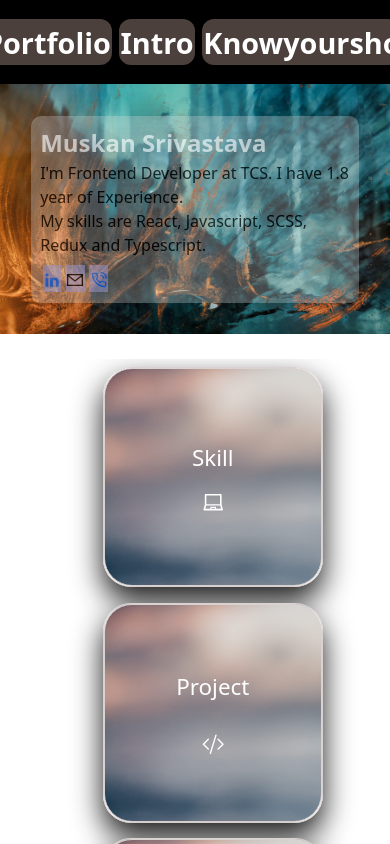
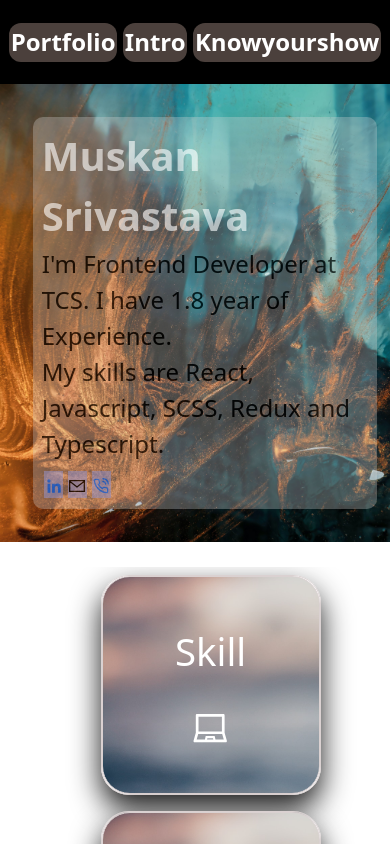
Before and after one commit to MuskanSrivastava8/Mitra, a React (Create React App) app: page /Mitra/Portfolio in a window 390 px wide. Shown: the top 844 px of the page. Built offline with nearby package versions, Linux system fonts and the light colour scheme.

Commit message:
commit_ ipad media query done for all tab

```diff
--- a/src/Components/Intro/Intro.scss
+++ b/src/Components/Intro/Intro.scss
@@ -46,7 +46,22 @@
     border-radius: 11px;
 }
 
-@media only screen and (min-width: 992px) {}
+@media only screen and (max-width: 904px) {
+    .intro_container {
+        width: 105%;
+    }
+    .welcome_text {
+        font-size: 2.8rem;
+    }
+    .greeting_text {
+        font-weight: 600;
+        font-size: 1.5rem;
+    }
+    .intro_content_box {
+        margin-left: 4%;
+        margin-right: 7%;
+    }
+}
 @media only screen and (min-width: 768px) {}
 @media only screen and (min-width: 479px) {}
 
--- a/src/Components/Menu.scss
+++ b/src/Components/Menu.scss
@@ -33,7 +33,7 @@
     // border-radius: 8px;
     text-shadow: 0.5px 0.5px 1px #be9fc6, 0 0 25px #b29db1, 0 0 5px #bf85b5;
 }
-@media only screen and (max-width: 904px) {
+@media only screen and (max-width: 904px) { //ipad
     .menu_container {
         width: 105%;
         height: 10vh;
@@ -43,5 +43,16 @@
         // padding: 2.4%;
     }
 }
-@media only screen and (min-width: 768px) {}
-@media only screen and (min-width: 479px) {}
+@media only screen and (max-width: 414px) { //Iphone XR
+    .menu_container {
+        width: 100%;
+    }
+    .menu_item {
+        font-size: 1.5rem;
+        // padding: 2.4%;
+    }
+}
+// @media only screen and (max-width: 390px) { //Iphone 12 pro
+// }
+// @media only screen and (max-width: 376px) { //Iphone SE
+// }
--- a/src/Components/Portfolio/Summary.js
+++ b/src/Components/Portfolio/Summary.js
@@ -26,8 +26,7 @@ export default function Summary() {
                     <h1>Skill</h1>
                   </div>
                   <div className="points_details">
-                  <h4>React</h4>
-                  <p>Javascript, Typescript, Redux, Sass, HTML, CSS</p>
+                  <p>React, Javascript, Typescript, Redux, Sass, HTML, CSS</p>
                   </div>
                 </div>
               </div>
--- a/src/Components/Portfolio/portfolio.scss
+++ b/src/Components/Portfolio/portfolio.scss
@@ -56,7 +56,8 @@
     display: flex;
     margin-top: 2%;
 }
-.menu_item_contact{
+
+.menu_item_contact {
     margin: 0.8%;
     border-color: transparent;
     padding: .4%;
@@ -217,9 +218,34 @@ td {
     }
 
     .flip-card {
-        width: 240px;
+        width: 80%;
         height: 240px;
     }
+
+    .card_text {
+        font-size: 2.4rem;
+    }
+
+    .occupation {
+        font-size: 1.5rem;
+    }
+
+    .intro {
+        width: 105%;
+    }
+
+    .name_text {
+        font-size: 2.5rem;
+    }
+
+    .points_details {
+        font-size: 1.8rem;
+    }
+
+    .center {
+        font-size: 2rem;
+    }
+
 }
 
 
--- a/src/Components/ProjectOne/ProjectOneComponent.scss
+++ b/src/Components/ProjectOne/ProjectOneComponent.scss
@@ -52,48 +52,6 @@
     margin-bottom: 21px;
 }
 
-// @media only screen and (max-width: 768px) {
-
-//     .main_div1 {
-//         background-color: #ebcfcf;
-//         color: white;
-//         height: 100%;
-//         width: 100%;
-//     }
-
-//     .section_1 {
-//         height: 100%;
-//         width: 100%;
-//         margin-top: 36px;
-//         margin-left: 5px;
-//     }
-
-//     .section_2 {
-//         height: 100%;
-//         width: 100%;
-//         margin-top: 36px;
-//     }
-
-//     .section_3 {
-//         height: auto;
-//         width: 92vw;
-//         margin-top: 56px;
-//     }
-
-//     .section_4 {
-//         height: auto;
-//         width: auto;
-//         margin-top: 25px;
-//     }
-
-//     .container {
-//         height: 100%;
-//         width: 100%;
-//     }
-
-
-// }
-
 @media only screen and (max-width: 904px) {
 
     //Ipad
@@ -119,7 +77,7 @@
 
     .section_3 {
         height: 100%;
-        width: 92vw;
+        width: 100%;
         margin-top: 56px;
     }
 
@@ -138,15 +96,18 @@
         height: 67px;
         width: 67px;
     }
-
-    // .items_box{
-    //     width: 90;
-    // }
 }
 
-// @media only screen and (max-width: 414px) { //Iphone XR
-// }
-// @media only screen and (max-width: 390px) { //Iphone 12 pro
-// }
+@media only screen and (max-width: 414px) { //Iphone XR
+    .main_div1 {
+        height: 150vh;
+        width: 100%;
+    }
+}
+@media only screen and (max-width: 390px) { //Iphone 12 pro
+    .section_3 {
+        height: calc(100% - 56px);
+    }
+}
 // @media only screen and (max-width: 376px) { //Iphone SE
 // }
--- a/src/Components/ProjectOne/ProjectOneComponent/TvShowDetails.scss
+++ b/src/Components/ProjectOne/ProjectOneComponent/TvShowDetails.scss
@@ -423,6 +423,7 @@
         width: 100%;
         margin: 8px;
     }
+
     .details {
         margin-top: 25px;
         font-size: 42px;
@@ -449,99 +450,56 @@
         font-size: 65px;
         font-weight: 700;
     }
+
     .logo_img img {
         height: 124px;
         width: 124px;
         border-radius: 50%;
     }
+
     .RecommendList_title_text {
-        font-size: 34px;
+        font-size: 1.5rem;
 
     }
+
     .recommend_title_box {
-        font-size: 26px;
+        font-size: 1.5rem;
 
     }
 }
-// @media only screen and (max-width: 414px) {
-//     .logo_subtitle {
-//         margin-top: 0px;
-//     }
 
-//     .search_box {
-//         border-radius: 30px;
-//         background-color: #d9d9d96e;
-//         height: 30px;
-//         color: white;
-//         font-weight: 100;
-//         font-size: 20px;
-//         width: 80%;
-//         border-color: transparent;
-//         padding: 18px 18px 18px 18px;
-//         margin-top: 22px;
-//         margin-left: -17px;
-//         width: 24vw;
-//     }
+@media only screen and (max-width: 414px) {
+    .logo_img img {
+        height: 80px;
+        width: 80px;
+    }
 
-//     .clear_btn {
-//         margin-left: 6px;
-//         // background-color: red;
-//         border-radius: 30px;
-//         height: -1vh;
-//         width: 9vw;
-//     }
+    .logo_subtitle {
+        font-size: 20px;
+    }
 
-//     .details_container {
-//         // background-color: red;
-//         // border: 1px solid #0800006e;
-//         // border-radius: 22px;
-//         width: auto;
-//         height: auto;
-//         margin-right: 0px;
-//         margin-top: 65px;
-//     }
+    // .search_box{
+    //     height: 48px;
+    // }
+    .clear_btn button {
+        background-color: red;
+    }
 
-//     .RecommendList_title_box {
-//         margin-left: 16px;
-//         background-color: #a288886e;
-//         border: 1px solid #0800006e;
-//         border-radius: 22px;
-//         width: -moz-fit-content;
-//         width: fit-content;
-//     }
+    .title {
+        font-size: 45px;
+    }
 
-//     .recommend_container {
-//         cursor: pointer;
-//         width: 50vw;
-//         margin: 8px;
-//     }
-//     .details {
-//         margin-top: 25px;
-//         font-size: 25px;
-//         height: fit-content;
-//     }
+    .rating_container {
+        font-size: 26px;
+    }
 
-//     .RecommendList_List {
-//         margin-top: 18px;
-//     }
-
-//     .recommendation_container {
-//         margin-top: 75px;
-//     }
-
-//     .rating_container {
-//         font-size: 22px;
-//     }
-
-//     .points_container {
-//         font-size: 22px;
-//     }
-
-//     .title {
-//         font-size: 38px;
-//         font-weight: 700;
-//     }
-// }
+    .details {
+        /* height: 60%; */
+        width: 95%;
+        font-size: 1.5rem;
+        margin-left: 2%;
+    }
+}
 
 // @media only screen and (max-width: 390px) {
 //     .logo_subtitle {
@@ -595,11 +553,9 @@
 //         width: 50vw;
 //         margin: 8px;
 //     }
-//     .details {
-//         margin-top: 25px;
-//         font-size: 25px;
-//         height: fit-content;
-//     }
+// .details {
+//     font-size: 1.5rem;
+// }
 
 //     .RecommendList_List {
 //         margin-top: 18px;
@@ -624,81 +580,4 @@
 // }
 
 // @media only screen and (max-width: 376px) {
-//     .logo_subtitle {
-//         margin-top: 0px;
-//     }
-
-//     .search_box {
-//         border-radius: 30px;
-//         background-color: #d9d9d96e;
-//         height: 30px;
-//         color: white;
-//         font-weight: 100;
-//         font-size: 20px;
-//         width: 80%;
-//         border-color: transparent;
-//         padding: 18px 18px 18px 18px;
-//         margin-top: 22px;
-//         margin-left: -17px;
-//         width: 24vw;
-//     }
-
-//     .clear_btn {
-//         margin-left: 6px;
-//         // background-color: red;
-//         border-radius: 30px;
-//         height: -1vh;
-//         width: 9vw;
-//     }
-
-//     .details_container {
-//         // background-color: red;
-//         // border: 1px solid #0800006e;
-//         // border-radius: 22px;
-//         width: auto;
-//         height: auto;
-//         margin-right: 0px;
-//         margin-top: 65px;
-//     }
-
-//     .RecommendList_title_box {
-//         margin-left: 16px;
-//         background-color: #a288886e;
-//         border: 1px solid #0800006e;
-//         border-radius: 22px;
-//         width: -moz-fit-content;
-//         width: fit-content;
-//     }
-
-//     .recommend_container {
-//         cursor: pointer;
-//         width: 50vw;
-//         margin: 8px;
-//     }
-//     .details {
-//         margin-top: 25px;
-//         font-size: 25px;
-//         height: fit-content;
-//     }
-
-//     .RecommendList_List {
-//         margin-top: 18px;
-//     }
-
-//     .recommendation_container {
-//         margin-top: 75px;
-//     }
-
-//     .rating_container {
-//         font-size: 22px;
-//     }
-
-//     .points_container {
-//         font-size: 22px;
-//     }
-
-//     .title {
-//         font-size: 38px;
-//         font-weight: 700;
-//     }
 // }
```
Lines whose indentation alone changed are shown as unchanged.
